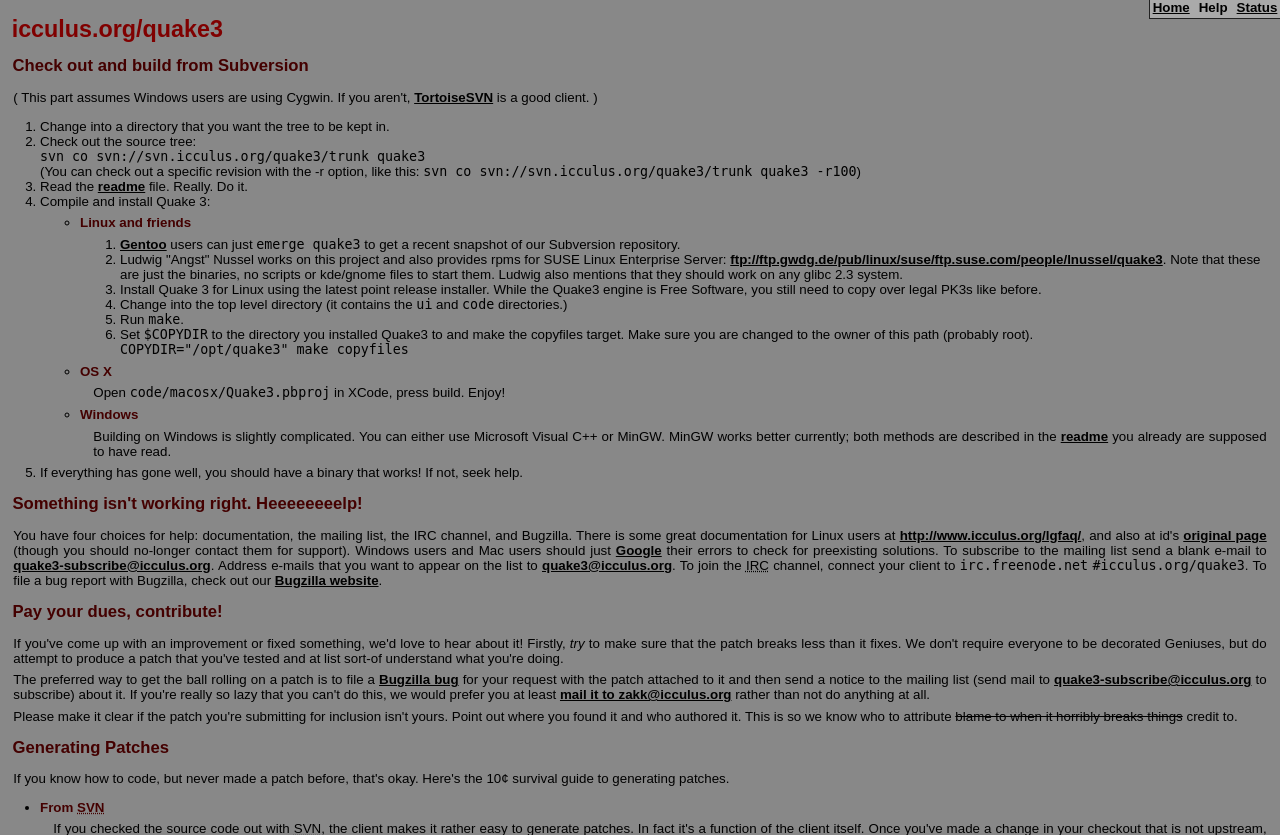
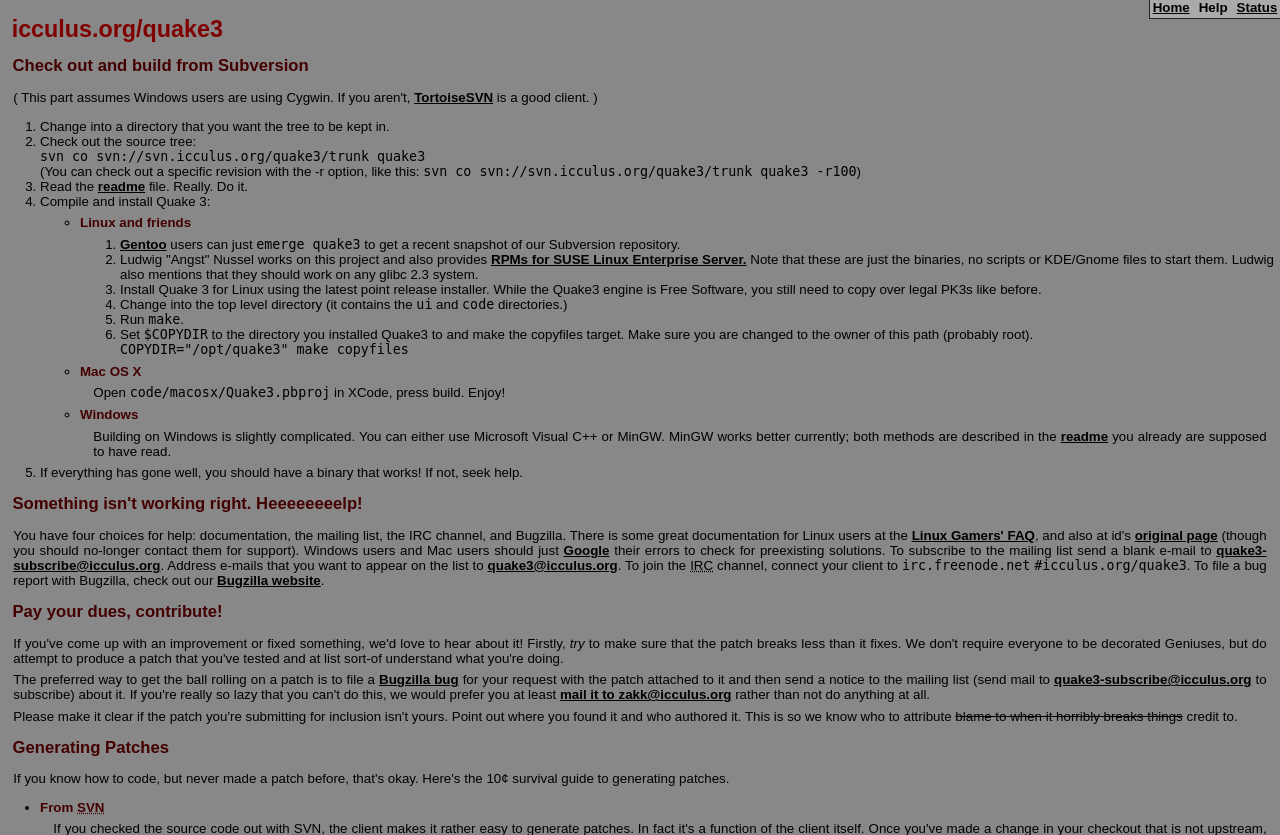
Before and after one commit to bryant/ioq3-defrag, a PHP site: page /?page=help in a window 1280 px wide. Shown: the top 835 px of the page. Run offline with PHP 8.4, Linux system fonts and the light colour scheme; data that the repository does not hold is empty.

Commit message:
Links make more sense when they are words that link to things, say the HTML g0ds.

```diff
--- a/web/include/help.php
+++ b/web/include/help.php
@@ -18,8 +18,13 @@
 					<li><a href="http://www.gentoo.org/">Gentoo</a> users can
 					just <span class="shell">emerge quake3</span> to get a
 					recent snapshot of our Subversion repository.</li>
-					<li>Ludwig "Angst" Nussel works on this project and also provides rpms for SUSE Linux Enterprise Server:
-					<a href="ftp://ftp.gwdg.de/pub/linux/suse/ftp.suse.com/people/lnussel/quake3">ftp://ftp.gwdg.de/pub/linux/suse/ftp.suse.com/people/lnussel/quake3</a>. Note that these are just the binaries, no scripts or kde/gnome files to start them. Ludwig also mentions that they should work on any glibc 2.3 system.</li>
+					<li>Ludwig "Angst" Nussel works on this project and
+					also provides
+					<a href="ftp://ftp.gwdg.de/pub/linux/suse/ftp.suse.com/people/lnussel/quake3">
+					RPMs for SUSE Linux Enterprise Server.</a> Note that
+					these are just the binaries, no scripts or KDE/Gnome
+					files to start them. Ludwig also mentions that they
+					should work on any glibc 2.3 system.</li>
 					<li>Install Quake 3 for Linux using the latest point release
 					installer. While the Quake3 engine is Free Software, you
 					still need to copy over legal PK3s like before.</li>
@@ -31,10 +36,11 @@
 					you installed Quake3 to and make the copyfiles target.
 					Make sure you are changed to the owner of this path (probably
 					root).<br />
-					<span class="shell">COPYDIR="/opt/quake3" make copyfiles</span></li>
+					<span class="shell">COPYDIR="/opt/quake3" make copyfiles</span>
+					</li>
 				</ol>
 			</li>
-			<li><h3>OS X</h3>
+			<li><h3>Mac OS X</h3>
 			  <p>Open <span class="shell">code/macosx/Quake3.pbproj</span> in
 				XCode, press build. Enjoy!</p>
 			</li>
@@ -53,8 +59,8 @@
 
 <h2>Something isn't working right. Heeeeeeeelp!</h2>
 <p>You have four choices for help: documentation, the mailing list, the IRC channel,
-and Bugzilla. There is some great documentation for Linux users at
-<a href="http://www.icculus.org/lgfaq/">http://www.icculus.org/lgfaq/</a>, and also at
+and Bugzilla. There is some great documentation for Linux users at the
+<a href="http://www.icculus.org/lgfaq/">Linux Gamers' FAQ</a>, and also at
 id's <a href="http://zerowing.idsoftware.com/linux/q3a/">original page</a> (though you
 should no-longer contact them for support). Windows users and Mac users should just
 <a href="http://www.google.com/">Google</a> their errors to check for preexisting solutions.
```
